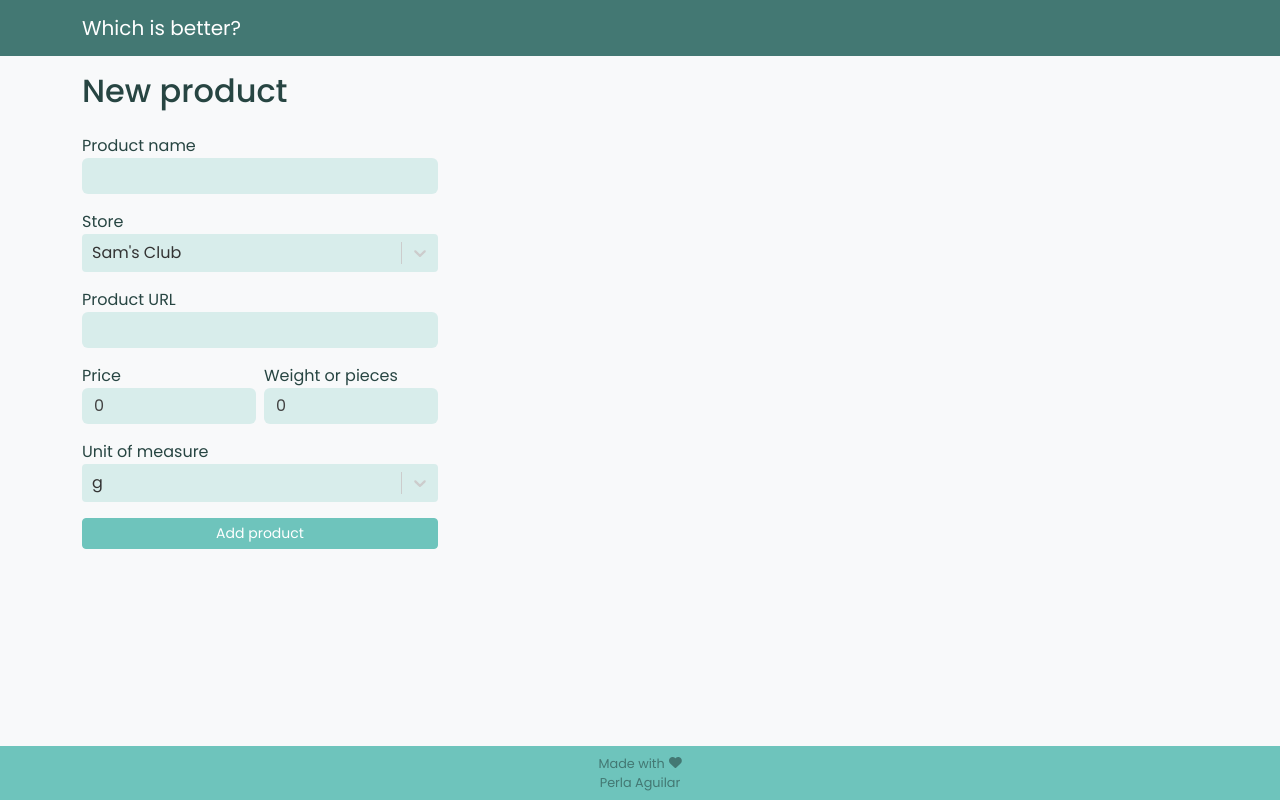
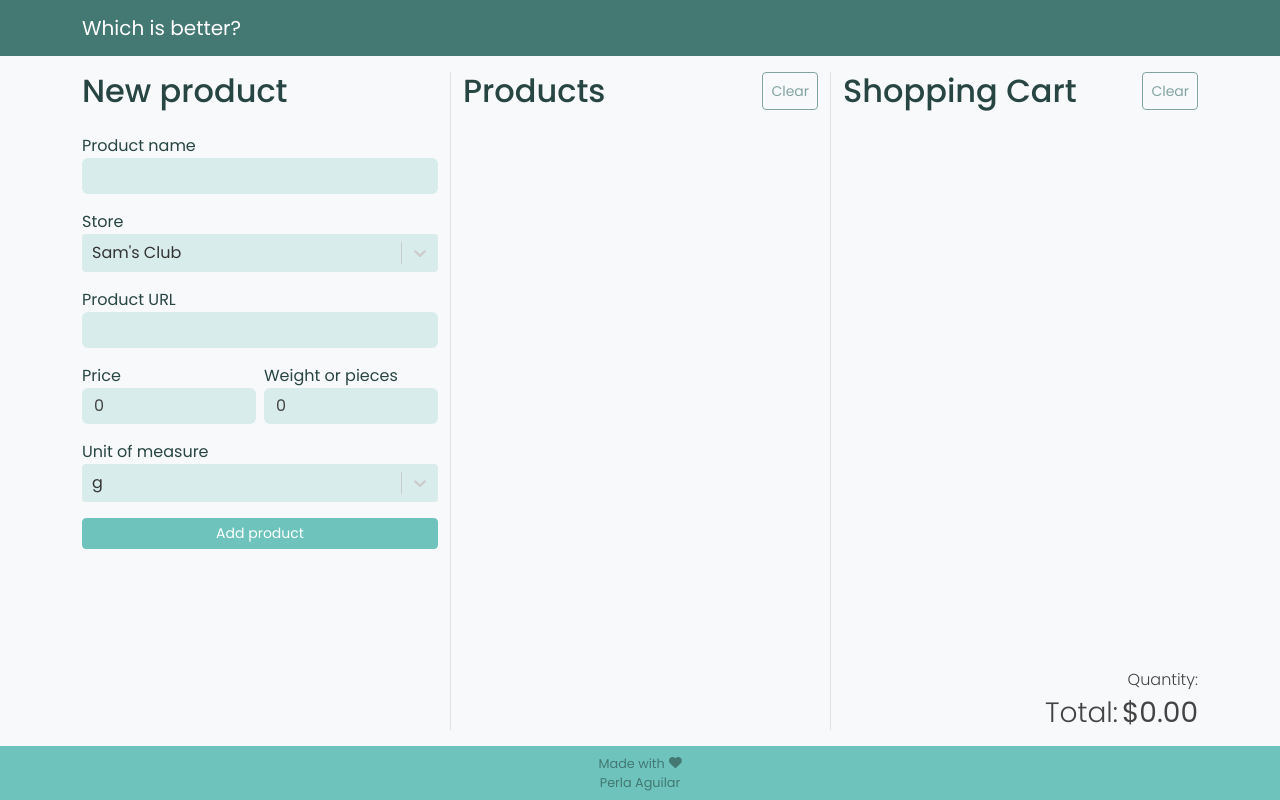
Before and after one commit to PerlaAM/which-is-better-v2, a React (Create React App) app: page / in a window 1280 px wide. Built offline with nearby package versions, Linux system fonts and the light colour scheme.

Commit message:
Show headers cards and reset unit options

```diff
--- a/src/App.tsx
+++ b/src/App.tsx
@@ -176,6 +176,7 @@ function App() {
       unitMeasure: unitMeasureOptions[0].value,
     });
     unitMeasureRef.current.setValue(unitMeasureOptions[0]);
+    setUnitMeasures(unitMeasureOptions);
     storesRef.current.setValue(storesOptions[0]);
     handleCloseProductsList();
   };
@@ -328,13 +329,7 @@ function App() {
             </form>
           </Col>
 
-          <Col
-            md={{ span: 4 }}
-            className={`h-100  ${
-              productsList.length > 0 ? 'border-start' : ''
-            } `}
-          >
-            {productsList.length > 0 && (
+          <Col md={{ span: 4 }} className='h-100 border-start'>
             <div className='h-100 ptm-3'>
               <div className='d-flex justify-content-between mb-4'>
                 <h2 className='m-0 text-dark'>Products</h2>
@@ -369,16 +364,9 @@ function App() {
                   ))}
               </div>
             </div>
-            )}
           </Col>
 
-          <Col
-            md={{ span: 4 }}
-            className={`h-100  ${
-              productsToBuy.length > 0 ? 'border-start' : ''
-            } `}
-          >
-            {productsToBuy.length > 0 && (
+          <Col md={{ span: 4 }} className='h-100 border-start'>
             <div className='h-100 ptm-3'>
               <div className='d-flex justify-content-between mb-4'>
                 <h2 className='m-0 text-dark'>Shopping Cart</h2>
@@ -410,10 +398,7 @@ function App() {
                 <p className='text-end m-0 fw-light'>
                   Quantity:
                   {productsToBuy.length >= 1 && (
-                      <span className='fw-semibold'>
-                        {' '}
-                        {productsToBuy.length}
-                      </span>
+                    <span className='fw-semibold'> {productsToBuy.length}</span>
                   )}
                 </p>
                 <p className='fs-3 fw-light m-0 text-end'>
@@ -424,7 +409,6 @@ function App() {
                 </p>
               </div>
             </div>
-            )}
           </Col>
         </Row>
         <ConfirmationModal
```
Lines whose indentation alone changed are shown as unchanged.
